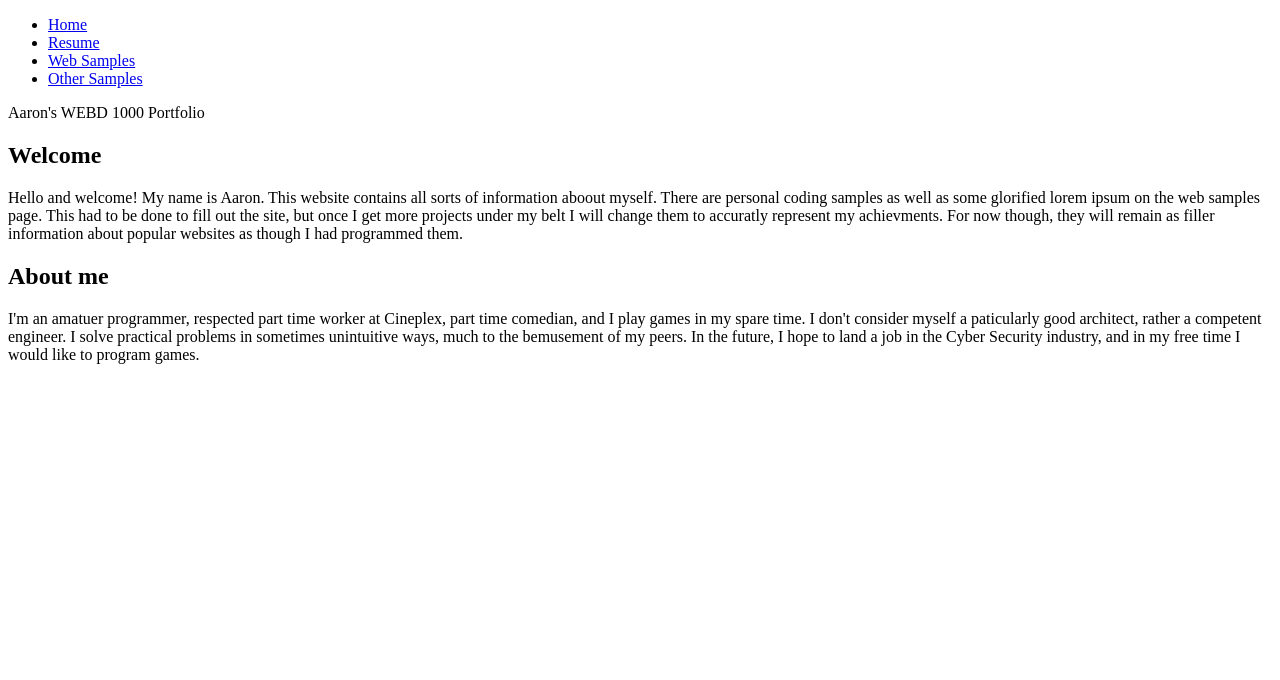
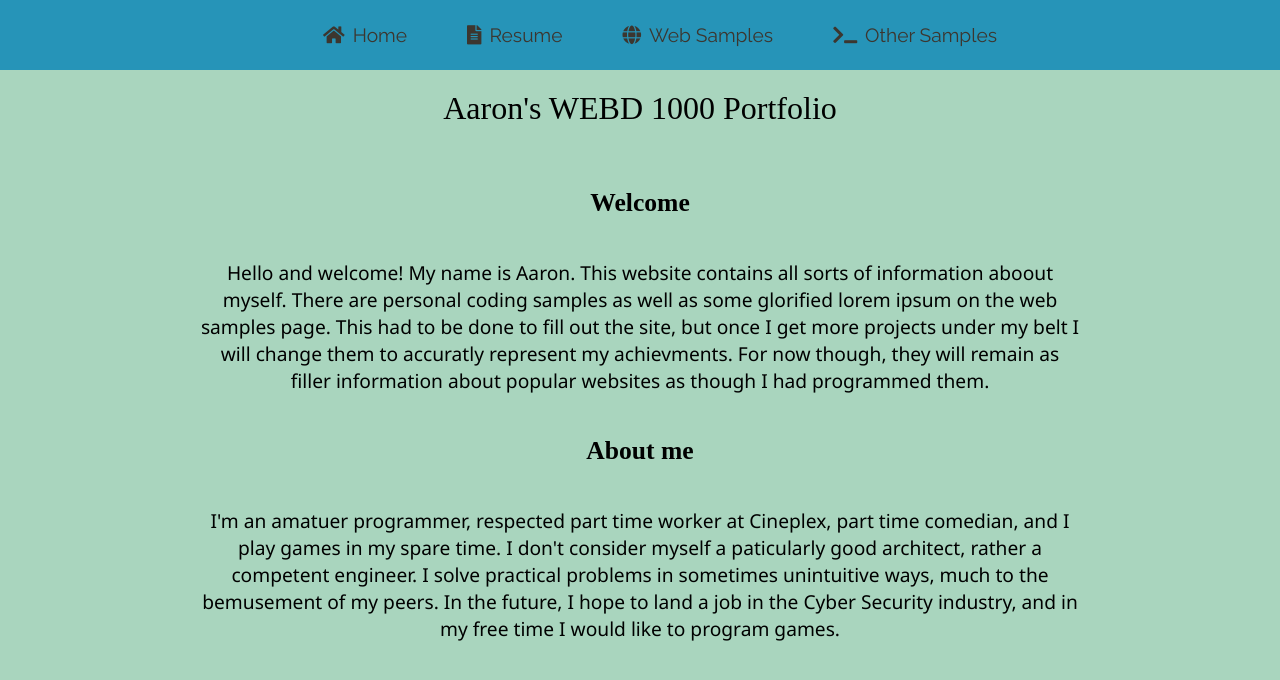
Before and after one commit to GetForcePush/WEBD1000, a plain HTML site: page index.html in a window 1280 px wide. Drawn offline with Linux system fonts and the light colour scheme; the site is published under a folder, as on GitHub Pages, so addresses that start at the root find nothing.

Commit message:
CSS link editing index.html

```diff
--- a/index.html
+++ b/index.html
@@ -4,8 +4,8 @@
         <meta charset="UTF-8">
         <meta name="viewport" content="width=device-width, initial-scale=1.0">
         <title>Index</title>
-        <link rel="stylesheet" href="/css/styles.css">
-        <link rel="stylesheet" href="/lib/fontawesome/css/all.css">
+        <link rel="stylesheet" href="css/styles.css">
+        <link rel="stylesheet" href="lib/fontawesome/css/all.css">
     </head>
     <body class="g-body">
         <div class="g-navFlex">
```
